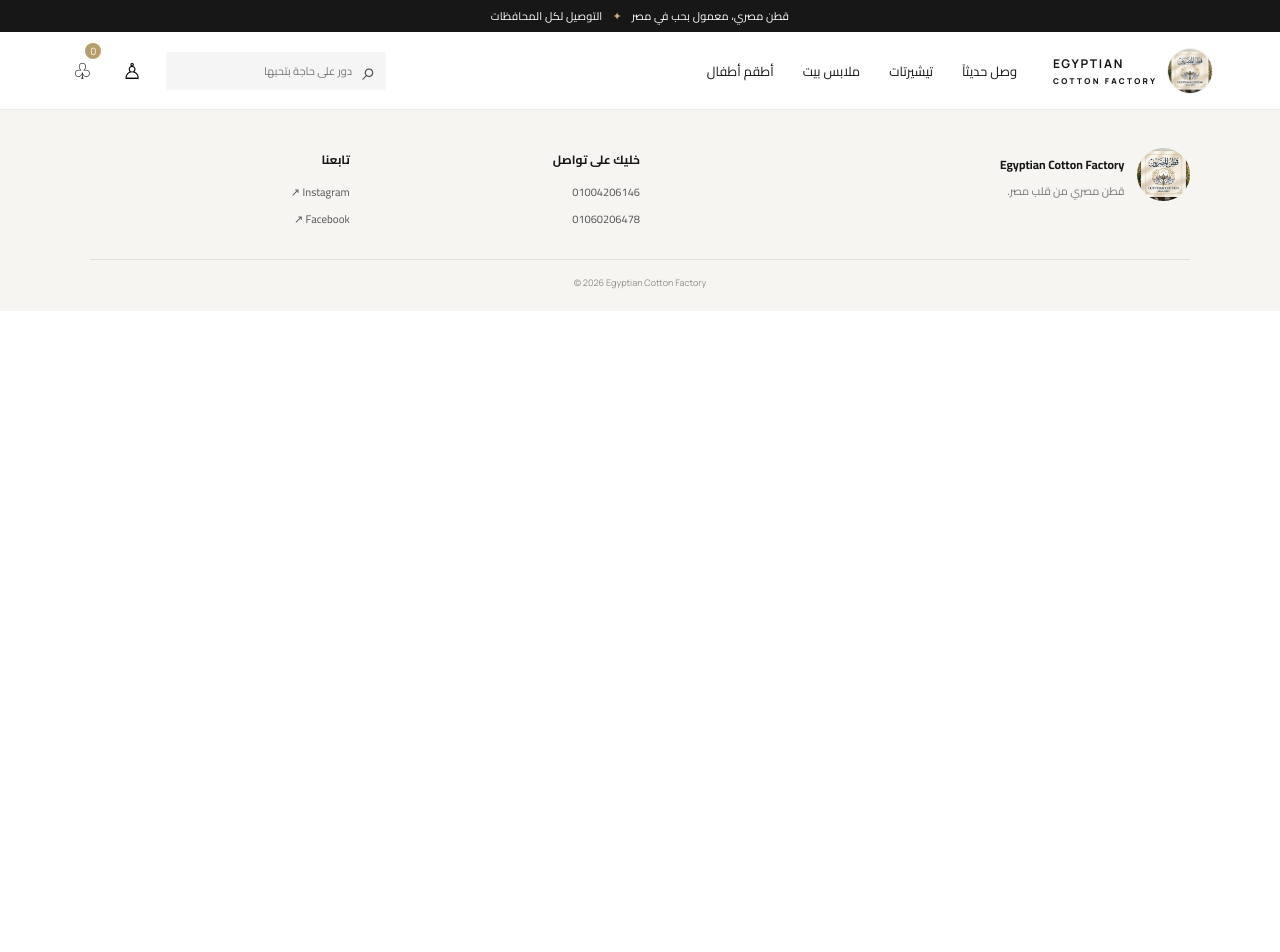
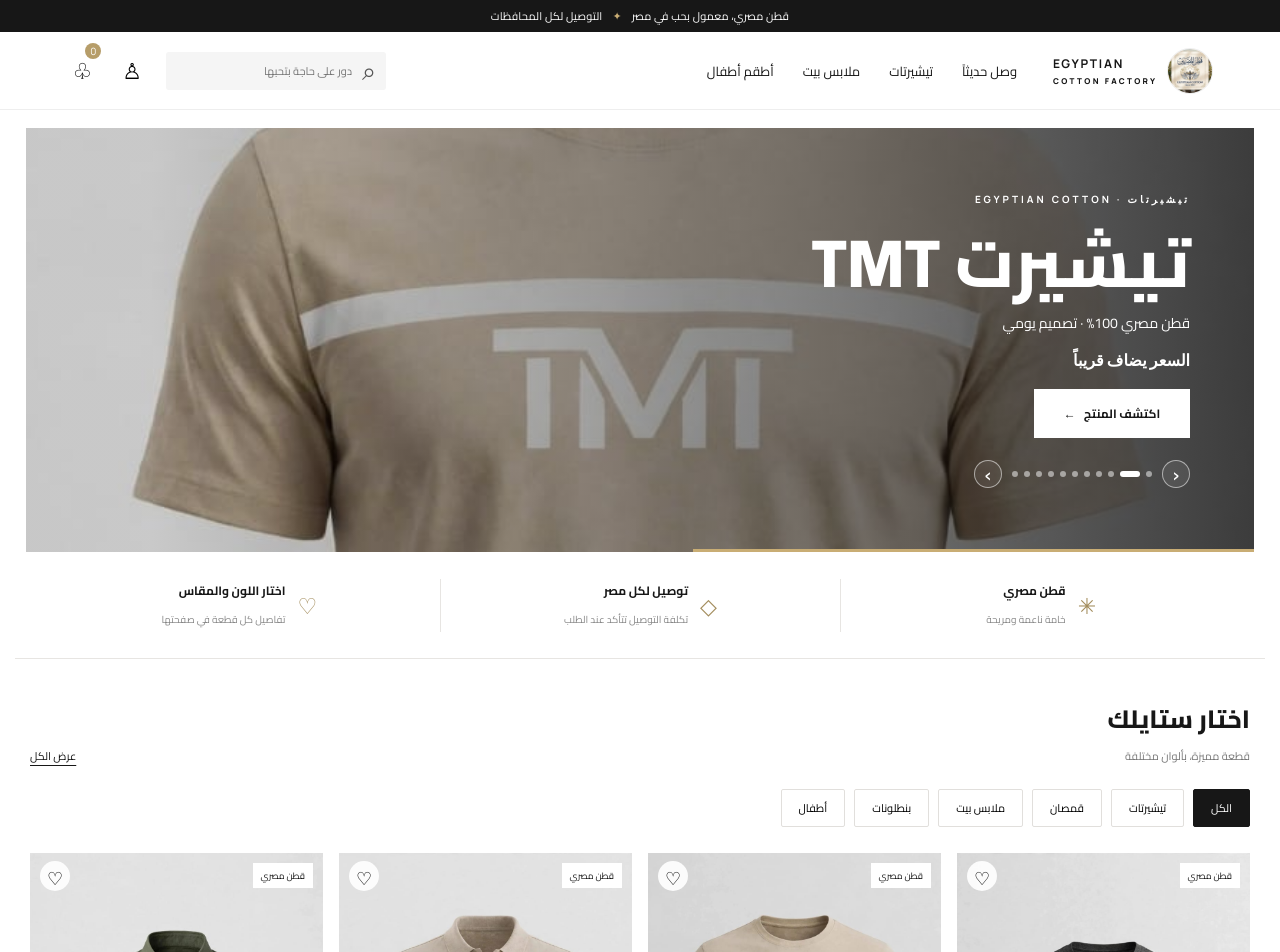
Before and after one commit to Basel-9909/new-1, a plain HTML site: page egyptian-cotton-factory-store2/index.html in a window 1280 px wide. Shown: the top 952 px of the page. Before the commit the page ends 800 px from the top, so only its background shows below. Drawn offline with Linux system fonts and the light colour scheme.

Commit message:
Update index.html

```diff
--- a/egyptian-cotton-factory-store2/index.html
+++ b/egyptian-cotton-factory-store2/index.html
@@ -169,12 +169,12 @@ const adult = [
   {id:'polo',name:'تيشيرت بولو',category:'تيشيرتات',group:'polo',note:'ياقة بولو · قطن مريح'},
   {id:'shirt',name:'قميص رجالي',category:'قمصان',group:'shirt',note:'قماش ناعم · إطلالة مرتبة'},
   {id:'boxer',name:'بوكسر رجالي',category:'ملابس بيت',group:'boxer',note:'قطن ناعم وراحة طول اليوم'},
-  {id:'hoodie',name:'هودي قطن',category:'ملابس بيت',group:'hoodie',note:'قطن مصري · مناسب لكل يوم',price:تواصل معنا},
-  {id:'pants',name:'بنطلون قطن',category:'بنطلونات',group:'pants',note:'قطن مصري · قصة مريحة',price:تواصل معنا},
+  {id:'hoodie',name:'هودي قطن',category:'ملابس بيت',group:'hoodie',note:'قطن مصري · مناسب لكل يوم',price:800},
+  {id:'pants',name:'بنطلون قطن',category:'بنطلونات',group:'pants',note:'قطن مصري · قصة مريحة',price:450},
   {id:'oversize',name:'تيشيرت أوفر سايز',category:'تيشيرتات',group:'oversize',note:'قصة مريحة · قطن مصري'},
   {id:'full',name:'طقم قطن كامل',category:'ملابس بيت',group:'full',note:'راحة البيت بقطن مصري'},
   {id:'short',name:'شورت قطن',category:'ملابس بيت',group:'short',note:'خفيف ومريح'},
-  {id:'kids',name:'طقم أطفال كامل',category:'أطفال',group:'kids6',note:'طقم كامل · اختار السن واللون',kids:true,price:تواصل معنا }
+  {id:'kids',name:'طقم أطفال كامل',category:'أطفال',group:'kids6',note:'طقم كامل · اختار السن واللون',kids:true,price:600}
 ];
 const colorName=i=>"لون " + (i+1);
 const colors=['#e9e4d8','#292929','#78806e','#a6a6a2','#263449','#bba98c','#aa6470','#587d83','#c49a5d'];
@@ -183,7 +183,7 @@ const app=document.querySelector('#app');
 const $=s=>document.querySelector(s);
 const slugName={vcut:'تيشيرت V Cut',tmt:'تيشيرت TMT',polo:'بولو',shirt:'قميص',boxer:'بوكسر',hoodie:'هودي',oversize:'أوفر سايز',full:'طقم كامل',short:'شورت',kids:'طقم أطفال'};
 function enrich(){products=adult.map(p=>{let group=p.group==='kids6'?images.kids6:images[p.group]||[];if(p.extra)group=[...group,...p.extra.flatMap(x=>images[x]||[])];return {...p,images:group}});}
-function priceText(p){return p.price?`${p.price} ج.م`:'تواصل معنا  '}
+function priceText(p){return p.price?`${p.price} ج.م`:'السعر يضاف قريباً'}
 function swatchColor(i){return colors[i%colors.length]}
 function filteredProducts(){return products.filter(p=>(activeFilter==='الكل'||p.category===activeFilter)&&(p.name.toLowerCase().includes(searchTerm.toLowerCase())||p.category.toLowerCase().includes(searchTerm.toLowerCase())))}
 function home(){currentProduct=null;const cats=['الكل','تيشيرتات','قمصان','ملابس بيت','بنطلونات','أطفال'];let list=filteredProducts();app.innerHTML=`<section class="hero" id="home"><img class="hero-slide-image" id="heroImage" src="assets/oversize-01.jpeg" alt="تشكيلة Egyptian Cotton Factory"><div class="hero-copy"><div class="eyebrow" id="heroEyebrow">EGYPTIAN COTTON · SINCE 2023</div><h1 id="heroTitle">قطن مصري<br>على أصوله.</h1><p id="heroDescription">اختار قطعتك المفضلة، وخلي راحتك تبدأ من هنا.</p><div class="hero-price" id="heroPrice"></div><button class="button button-light" id="heroOpen">اكتشف المنتج <span>←</span></button><div class="hero-controls"><button class="hero-arrow" id="heroPrev" aria-label="المنتج السابق">‹</button><div class="hero-dots" id="heroDots"></div><button class="hero-arrow" id="heroNext" aria-label="المنتج التالي">›</button></div></div><div class="hero-progress" id="heroProgress"></div></section>
```
